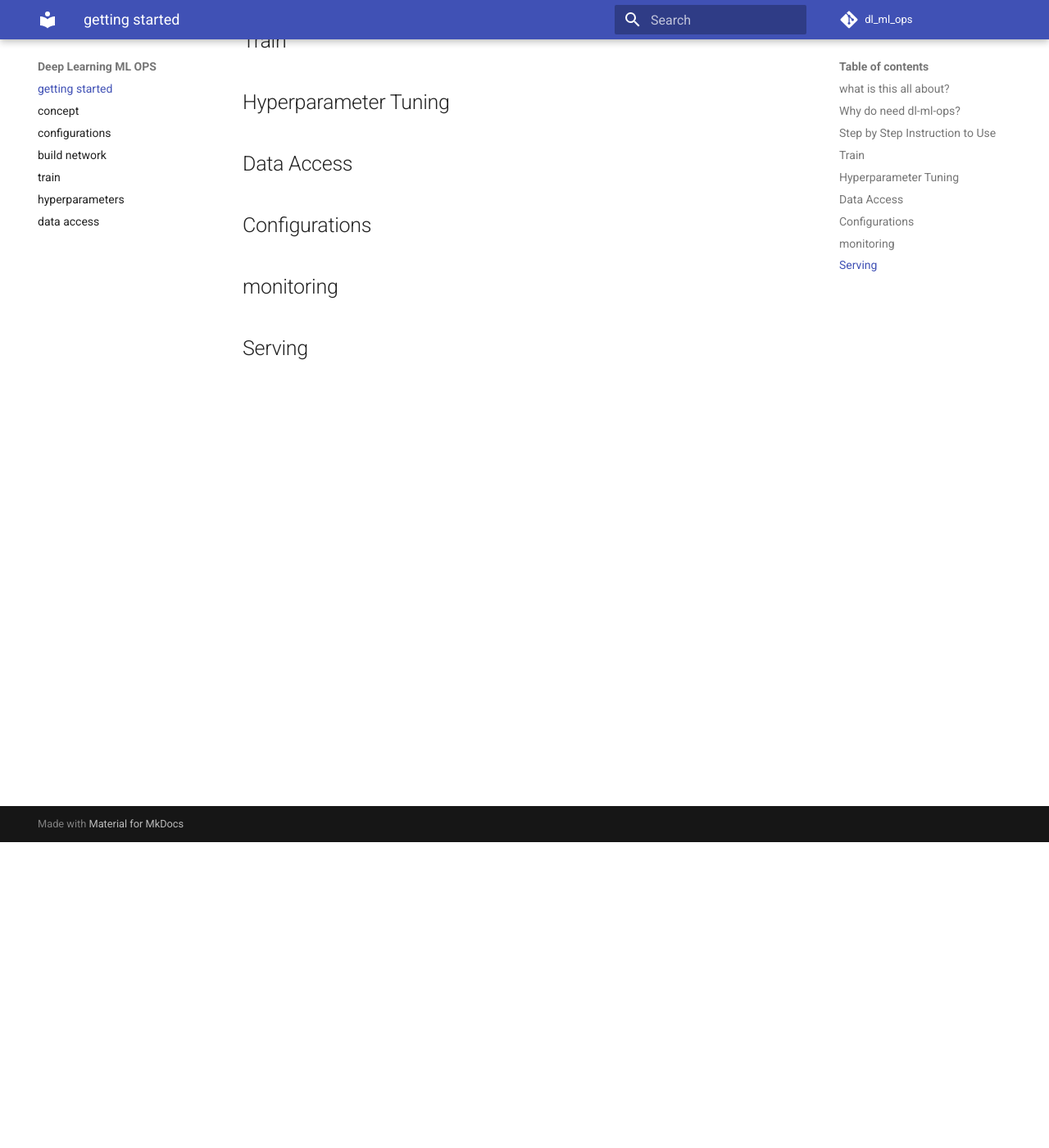
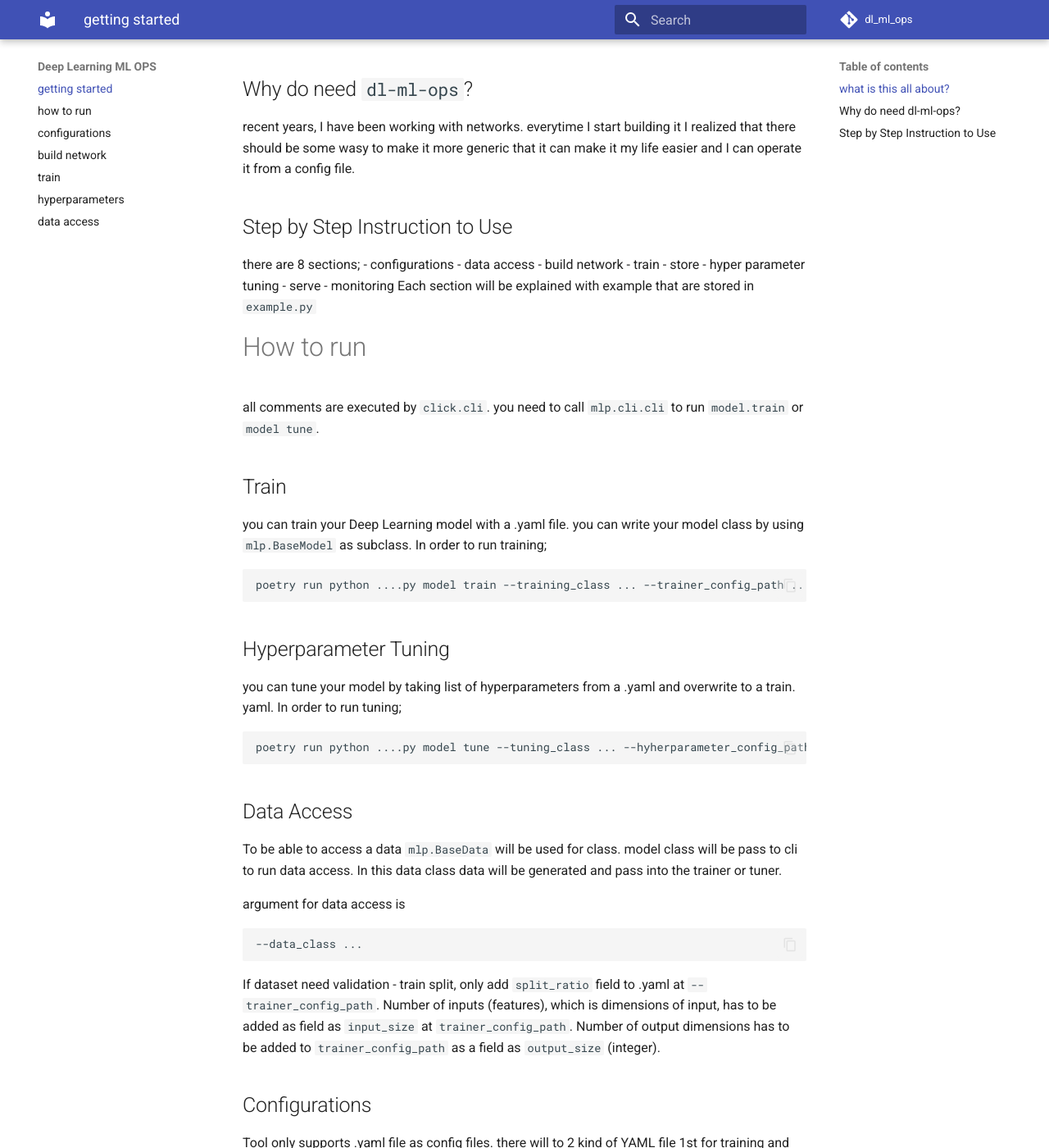
Before and after one commit to caglanakpinar/dl_ml_ops, an MkDocs documentation site: the page built from docs/intro.md, in a window 1280 px wide and 1400 px high, scrolled down 373 px. Shown: the whole window at 82% size. Built offline with MkDocs 1.6.1 and Material for MkDocs 9.7.7, drawn with Linux system fonts in a browser that asks for light colours; comment, search, counter and statistics services are not loaded; some of the changed text lies outside the part shown.

Commit message:
mkdocs created

````diff
--- a/docs/intro.md
+++ b/docs/intro.md
@@ -1,19 +1,81 @@
 # welcome to dl-ml-ops 101
+Welcome to DL-ML-OPs wrold. Before we start, I just wanna make it clear that this platform is not a tool that you don't have any idea about the parameters about Deep Learning and make it within 10 minutes.
+However this will help you to implement Neural Network smoothly.
+However, there are still need to be carefull and to learn while implementing it.
+From data acress to
 
 ## what is this all about?
+This is about to build a pipeline which is starting from fetching data, build network with parameters, train tune parameters and serve
 
 ## Why do need `dl-ml-ops`?
+recent years, I have been working with networks. everytime I start building it I realized that there should be some wasy to make it more generic that it can make it my life easier and I can operate it from a config file.
 
 ## Step by Step Instruction to Use
+there are 8 sections;
+ - configurations
+ - data access
+ - build network
+ - train
+ - store
+ - hyper parameter tuning
+ - serve
+ - monitoring
+Each section will be explained with example that are stored in `example.py`
+
+# How to run
+
+all comments are executed by `click.cli`. you need to call `mlp.cli.cli` to run `model.train` or `model tune`.
 
 ## Train
 
+you can train your Deep Learning model with a .yaml file. you can write your model class by using `mlp.BaseModel` as subclass.
+In order to run training;
+```
+poetry run python ....py model train --training_class ... --trainer_config_path ...
+```
+
 ## Hyperparameter Tuning
+
+you can tune your model by taking list of hyperparameters from a .yaml and overwrite to a train. yaml.
+In order to run tuning;
+
+```
+poetry run python ....py model tune --tuning_class ... --hyherparameter_config_path ...
+```
 
 ## Data Access
 
+To be able to access a data `mlp.BaseData` will be used for class. model class will be pass to cli to run data access.
+In this data class data will be generated and pass into the trainer or tuner.
+
+argument for data access is
+
+```
+--data_class ...
+```
+If dataset need validation - train split, only add `split_ratio` field to .yaml at `--trainer_config_path`.
+Number of inputs (features), which is dimensions of input, has to be added as field as `input_size` at `trainer_config_path`.
+Number of output dimensions has to be added to `trainer_config_path` as a field as `output_size` (integer).
+
 ## Configurations
 
-## monitoring
+Tool only supports .yaml file as config files. there will to 2 kind of YAML file 1st for training and its folder path can be pass as arguments from `--trainer_config_path`.
+2nd is for hyperparameter tuning. its folder path can be pass with argument `--tuner_config_path`.
 
-## Serving
+there are mandatory fields for training yaml;
+- name
+- input_size
+- output_size
+- target
+- split_ratio
+
+While tuning process is triggered, first,
+it takes list of parameters from `trainer_config_path`.
+Then, if any fields are matching at `hyoerparameters_config_path`, it takes those as tuning parameters. Those parameters at `hyperparameter_config_path` must be list in order to run trials for tuning.
+
+## monitoring [DEV]
+
+not yet implemented
+
+## Serving [DEV]
+not yet implemented
--- a/mkdocs.yml
+++ b/mkdocs.yml
@@ -15,7 +15,7 @@
 
 nav:
   - getting started: intro.md
-  - concept: concept.md
+  - how to run: run.md
   - configurations: params.md
   - build network: build.md
   - train: train.md
````
Also changed, not shown: docs/concept.md (deleted, +0 -1 lines), docs/params.md (+25 -0 lines), docs/run.md (added, +16 -0 lines), 1 other file.
